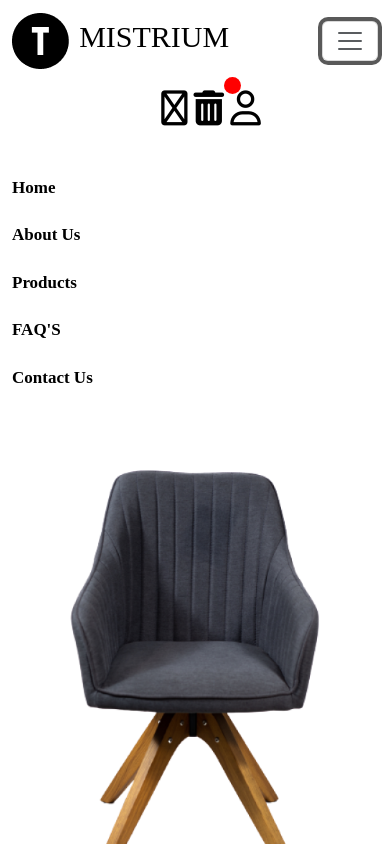
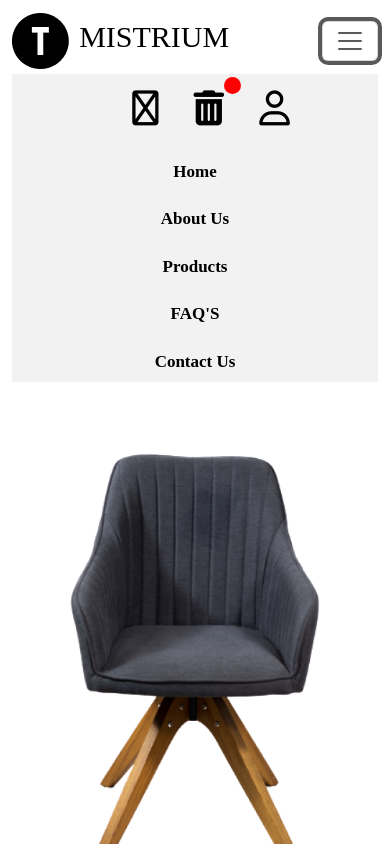
Before and after one commit to bayazidsarour/furniturewebsite, a plain HTML site: page index.html in a window 390 px wide. Both pictures are taken after a click on the button "Toggle navigation". Shown: the top 844 px of the page. Drawn offline with nearby package versions, Linux system fonts and the light colour scheme; a web font is replaced by a local one.

Commit message:
responsive updated

```diff
--- a/responsive.css
+++ b/responsive.css
@@ -6,12 +6,49 @@
     display: flex;
     margin-left: 0px;
     flex-direction: column;
+    background-color: #bcbcbc32;
   }
 
   .right_side {
     order: 1;
     justify-content: space-between;
+    width: 100%;
+
   }
+
+
+  .nav_menu ul {
+    gap: 6px;
+    order: 2;
+    text-align: center;
+    margin: 0 auto;
+}
+
+
+
+.nav_menu .right_side ul {
+    gap: 35px;
+    order: 2;
+}
+
+
+
+
+
+
+
+
+
+
+
+
+
+
+
+
+
+
+
   .nav_menu ul {
     gap: 6px;
     order: 2;
```
